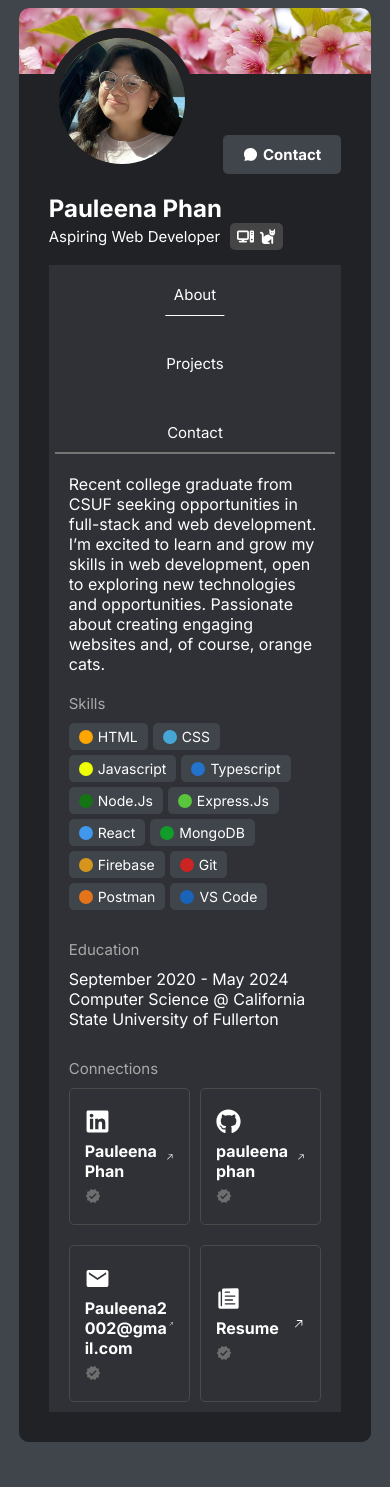
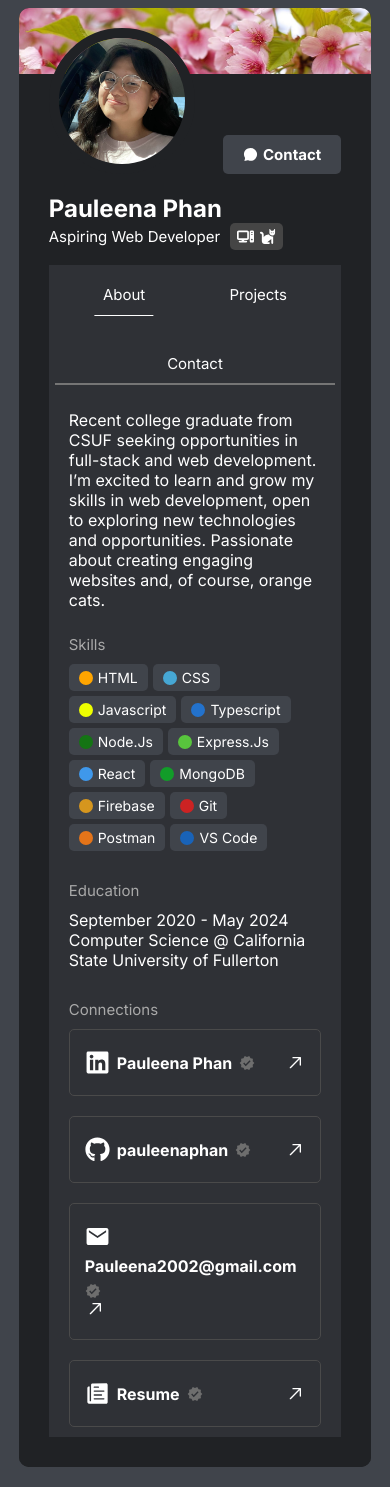
Before and after one commit to pauleenaphan/discord-portfolio, a React (Vite) app: page / in a window 390 px wide. Before the commit the page ends 1462 px from the top, so only its background shows below. Built offline with nearby package versions, Linux system fonts and the light colour scheme.

Commit message:
adjusted styling for connections and changed height to 75

```diff
--- a/src/style/About.css
+++ b/src/style/About.css
@@ -14,7 +14,7 @@
     /* fix this later */
     /* border-radius: 10px; */
     background-color: #2f3136 !important;
-    min-height: 80vh;
+    min-height: 75vh;
     max-height: fit-content;
 }
 
@@ -33,7 +33,7 @@ Nav{
 
 /* ! About me section */
 .aboutMeDesc{
-    padding: 10px 20px;
+    padding: 15px 20px;
 }
 
 .profileSubTitle{
@@ -128,17 +128,17 @@ Nav{
 
 /* ! Connections */
 .contact{
-    /* display: flex;
+    display: flex;
     padding: 0px 20px;
     gap: 10px;
     flex-wrap: wrap;
-    justify-content: space-between; */
+    justify-content: space-between;
 
-
+/*
     display: grid;
-    grid-template-columns: repeat(auto-fit, minmax(45%, 1fr));
+    grid-template-columns: repeat(auto-fit, minmax(50vh, 1fr));
     padding: 0px 20px;
-    gap: 10px;
+    gap: 10px; */
 }
 
 .contactBtn{
@@ -149,12 +149,20 @@ Nav{
     font-weight: bold;
     cursor: pointer;
     word-break: break-all;
+    width: 100%;
+    /* flex: 1 1 100%; */
 
     display: flex;
     justify-content: space-between;
     align-items: center;
     margin-bottom: 10px;
-    /* flex-wrap: wrap; */
+    flex-wrap: wrap;
+}
+
+@media (min-width: 600px) {
+    .contactBtn {
+        flex: 1 1 calc(33.33% - 10px); /* Take up to 1/3 width, minus gap */
+    }
 }
 
 .contactBtn:hover{
--- a/src/style/Contact.css
+++ b/src/style/Contact.css
@@ -3,7 +3,7 @@
     /* fix this later */
     /* border-radius: 10px; */
     background-color: #2f3136 !important;
-    height: 80vh;
+    height: 75vh;
 }
 
 .contactForm{
--- a/src/style/Nav.css
+++ b/src/style/Nav.css
@@ -4,14 +4,6 @@ Nav{
     justify-content: space-evenly;
     flex-wrap: wrap;
 }
-
-@media (max-width: 606px) { /* Adjust breakpoint as needed */
-    Nav {
-        flex-direction: column; /* Stack items vertically */
-        align-items: center; /* Center the items */
-    }
-}
-
 
 nav button {
     background-color: #2f3136;
--- a/src/style/Projects.css
+++ b/src/style/Projects.css
@@ -1,7 +1,7 @@
 .projectPage{
     margin: 0 auto;
     background-color: #2f3136 !important;
-    height: 80vh;
+    height: 75vh;
 }
 
 .projectHeaderContainer{
```
Also changed, not shown: 1 other file (tests, documents, lock files or other folders).
